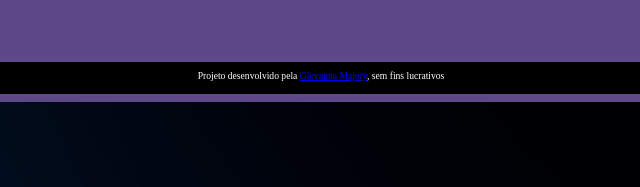
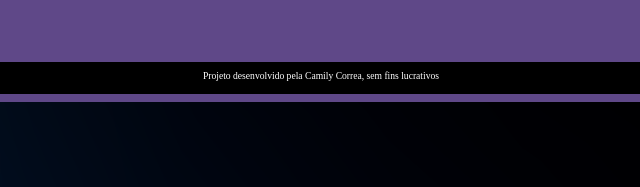
Before and after one commit to cammyssssss/FlashCard-Alura, a plain HTML site: page index.html in a window 1280 px wide. Shown: the part 706-893 px from the top of the page, 327-967 px from the left. Drawn offline with Linux system fonts and the light colour scheme.

Commit message:
Update index.html

```diff
--- a/index.html
+++ b/index.html
@@ -4,7 +4,7 @@
     <meta charset="UTF-8">
     <meta name="viewport" content="width=device-width, initial-scale=1.0">
     <link rel="stylesheet" href="assets/style.css">
-    <title>Flashcard da Giovanna Majory</title>
+    <title>Flashcard da Camily Correa</title>
 </head>
 <body>
     <main>
@@ -23,7 +23,7 @@
         </section>
     </main>
     <footer>
-        <p>Projeto desenvolvido pela <a href="https://www.linkedin.com/in/giovanna-majory-63a809269/">Giovanna Majory</a>, sem fins lucrativos</p>
+        <p>Projeto desenvolvido pela Camily Correa, sem fins lucrativos</p>
     </footer>
     <script src="app.js"></script>
     <script src="perguntas.js"></script>
```
